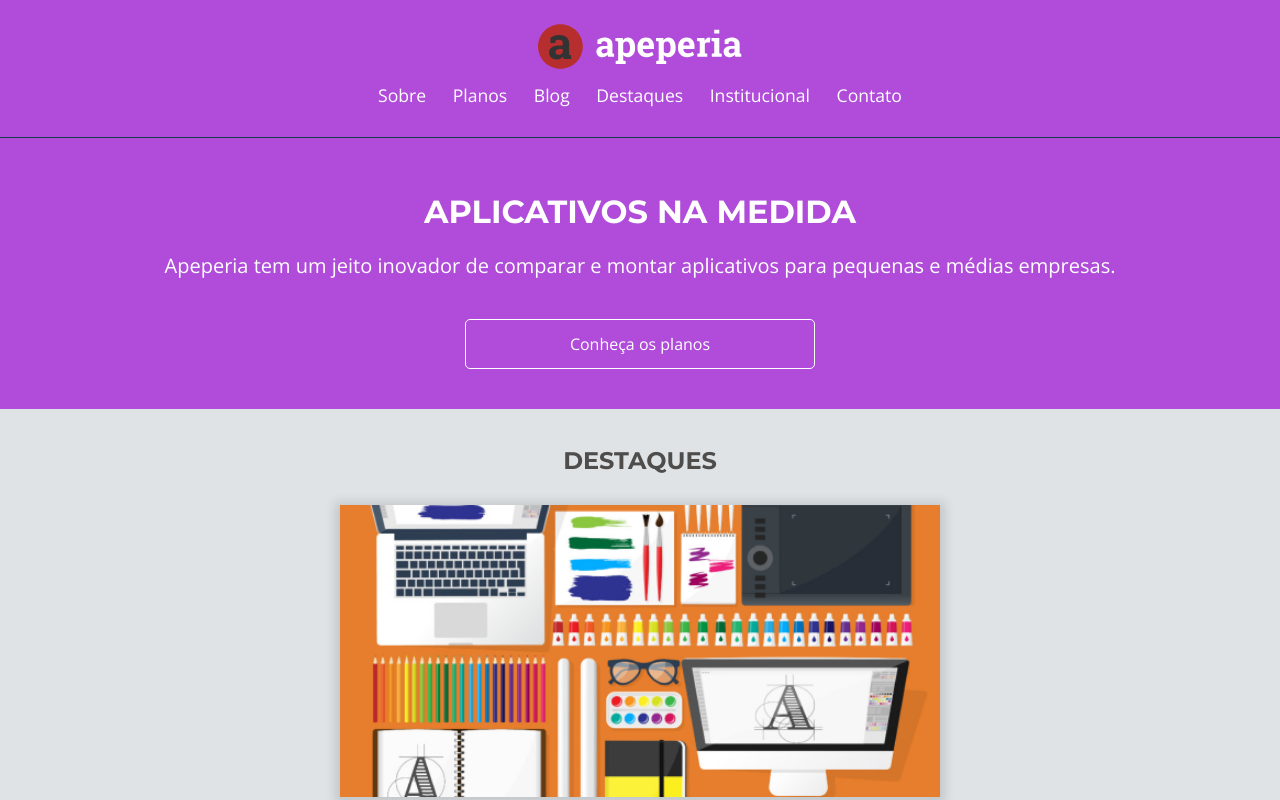
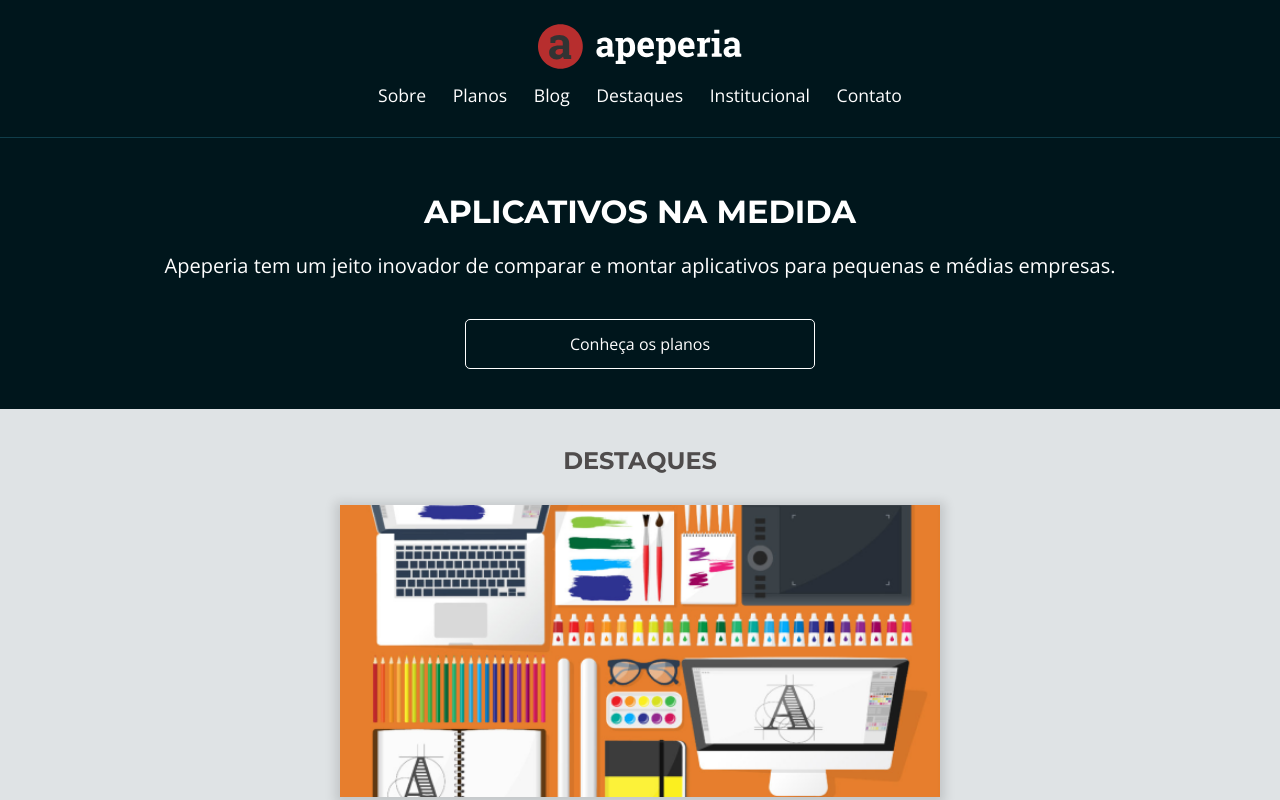
Before and after one commit to jonatanalbernaz/projeto-apeperia, a plain HTML site: page index.html in a window 1280 px wide. Shown: the top 800 px of the page. Drawn offline with nearby package versions, Linux system fonts and the light colour scheme.

Commit message:
voltando ao normal

```diff
--- a/css/chamada.css
+++ b/css/chamada.css
@@ -6,7 +6,7 @@
     color: var(--branco);
     text-align: center;
 
-    background-color: var(--planos-cartao-ultra);
+    background-color: var(--bg-chamada-mobile);
 
     padding-top: 12.25rem;
     padding-bottom: 2.5rem;
```
